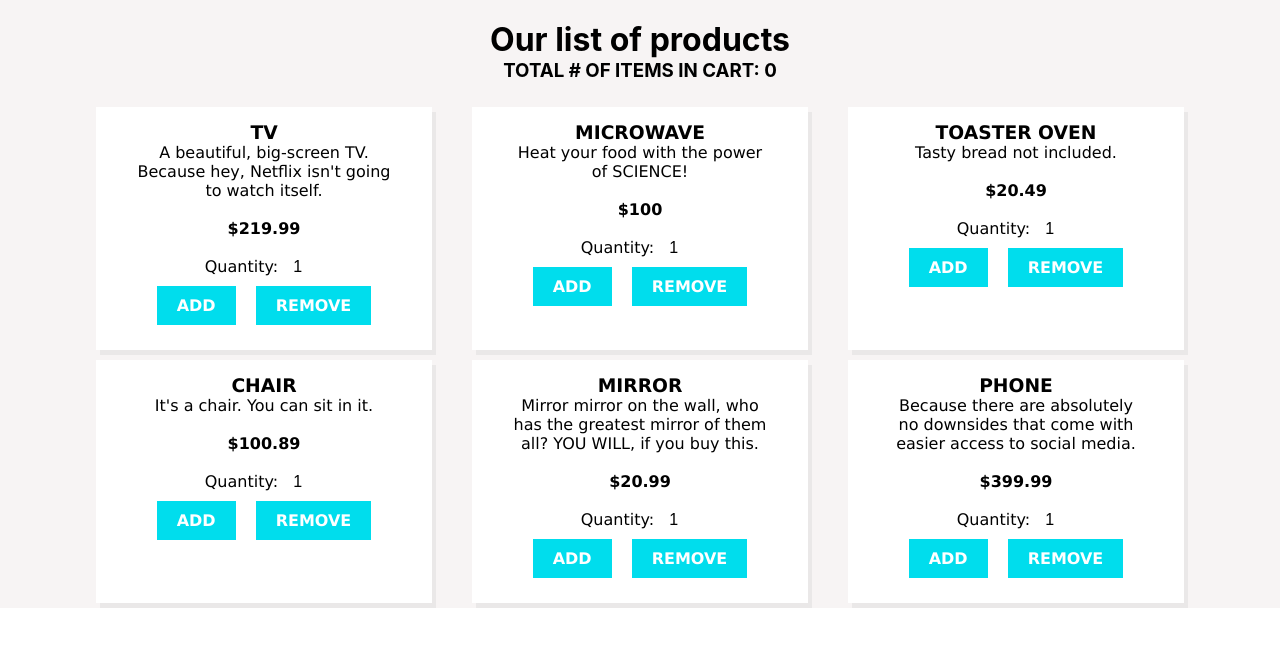
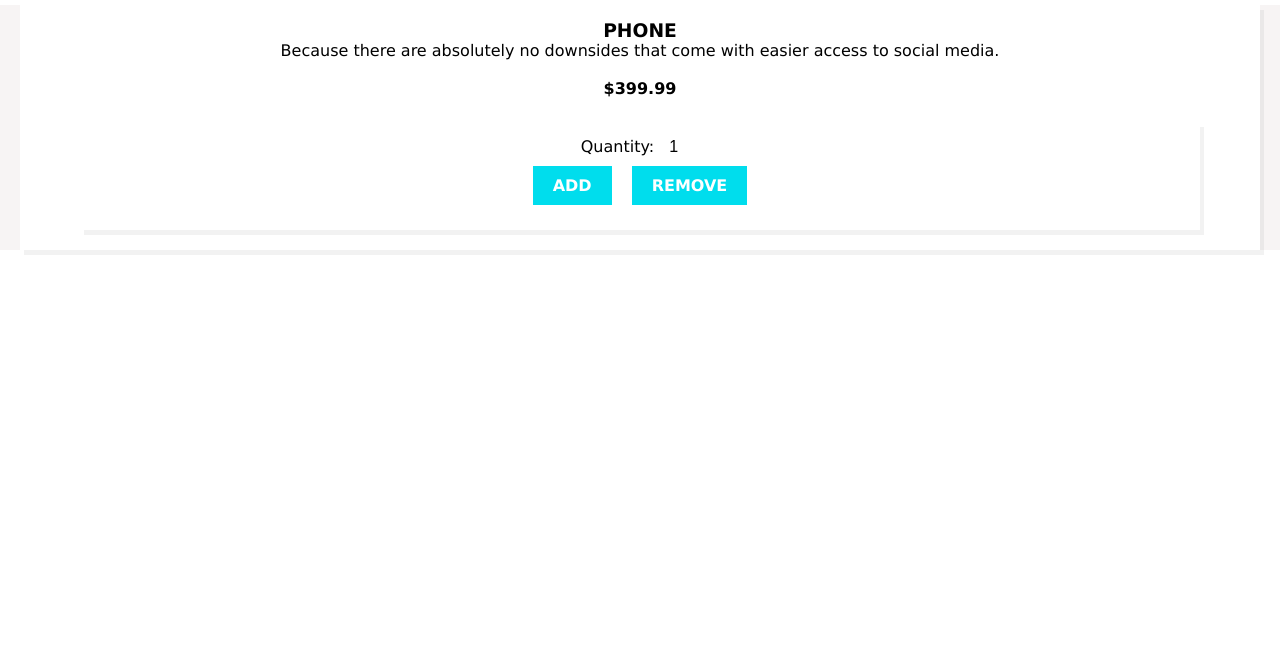
Before and after one commit to LouisGaravaglia/Shoply, a React (Create React App) app: page /products/2266b2d6-3d71-4356-8065-392f1fceab07 in a window 1280 px wide. Shown: the top 646 px of the page. Built offline with nearby package versions, Linux system fonts and the light colour scheme.

Commit message:
ItemDetails component is being rendered succesfully and Routes and React-Router componetns are being implemented

```diff
--- a/src/App.js
+++ b/src/App.js
@@ -1,13 +1,13 @@
 import React from "react";
 import {useSelector, useDispatch} from "react-redux";
-import ProductList from "./ProductList";
+import Routes from "./Routes";
 import './App.css';
 
 function App() {
   const items = useSelector(store => store.products);
   return (
     <div className="App">
-        <ProductList />
+        <Routes />
     </div>
   );
 }
--- /dev/null
+++ b/src/Cart.js
@@ -0,0 +1,15 @@
+import React from "react";
+import { Link } from "react-router-dom";
+import ItemButtons from "./ItemButtons";
+import './App.css';
+
+function Cart() {
+
+  return (
+      <div>
+          <p>My Cart</p>
+      </div>
+  )
+}
+
+export default Cart;
--- a/src/Item.js
+++ b/src/Item.js
@@ -1,49 +1,20 @@
-import React, { useState } from "react";
-import {useSelector, useDispatch} from "react-redux";
-import { addToCart, removeFromCart } from "./actions";
+import React from "react";
+import { Link } from "react-router-dom";
+import ItemButtons from "./ItemButtons";
 import './App.css';
 
 function Item({idx, name, price, description, url}) {
-    const [quantity, setQuantity] = useState(1);
-    const dispatch = useDispatch();
-    const cart = useSelector(store => store.cart)
 
-    const handleChange = (e) => {
-        setQuantity(e.target.value)
-        console.log("hi");
-    }
-    const add = (id, quantity) => {
-      dispatch(addToCart(id, quantity));
-      console.log(id);
-      console.log("Cart after adding: ", cart);
-  };
-    const remove = (id) => {
-      dispatch(removeFromCart(id));
-      console.log(id);
-      console.log("Cart after removing: ", cart);
-  };
   return (
+      <Link to={`/products/${idx}`}>
     <div className="Item">
        <h3>{name.toUpperCase()}</h3>
-       <p>{description}</p>
        <br></br>
        <h4>${price}</h4>
-       <img src={url} alt=""/>
        <br></br>
-       <label className="ItemQuantity" htmlFor="quantity">Quantity: </label>
-       <input
-           type="number"
-           min="1"
-           id="quantity"
-           name="quantity"
-           value={quantity}
-           onChange={handleChange}
-       />
-       <div className="ItemButtonGroup">
-       <button onClick={() => add(idx, quantity)}>ADD</button>
-       <button onClick={() => remove(idx)}>REMOVE</button>
-       </div>
+    <ItemButtons idx={idx} />
     </div>
+    </Link>
   );
 }
 
--- /dev/null
+++ b/src/ItemButtons.js
@@ -0,0 +1,44 @@
+import React, { useState } from "react";
+import {useSelector, useDispatch} from "react-redux";
+import { addToCart, removeFromCart } from "./actions";
+import './App.css';
+
+function ItemButtons({idx}) {
+    const [quantity, setQuantity] = useState(1);
+    const dispatch = useDispatch();
+    const cart = useSelector(store => store.cart)
+
+    const handleChange = (e) => {
+        setQuantity(e.target.value)
+        console.log("hi");
+    }
+    const add = (id, quantity) => {
+      dispatch(addToCart(id, quantity));
+      console.log(id);
+      console.log("Cart after adding: ", cart);
+  };
+    const remove = (id) => {
+      dispatch(removeFromCart(id));
+      console.log(id);
+      console.log("Cart after removing: ", cart);
+  };
+  return (
+    <div className="Item">
+       <label className="ItemQuantity" htmlFor="quantity">Quantity: </label>
+       <input
+           type="number"
+           min="1"
+           id="quantity"
+           name="quantity"
+           value={quantity}
+           onChange={handleChange}
+       />
+       <div className="ItemButtonGroup">
+       <button onClick={() => add(idx, quantity)}>ADD</button>
+       <button onClick={() => remove(idx)}>REMOVE</button>
+       </div>
+    </div>
+  );
+}
+
+export default ItemButtons;
--- /dev/null
+++ b/src/ItemDetails.js
@@ -0,0 +1,24 @@
+import React from "react";
+import { useParams } from "react-router-dom";
+import { useSelector } from "react-redux";
+import ItemButtons from "./ItemButtons";
+import './App.css';
+
+function ItemDetails() {
+  const { id } = useParams();
+  const {name, description, price, url } = useSelector(store => ({...store.products[id]}));
+
+  return (
+    <div className="Item">
+       <h3>{name.toUpperCase()}</h3>
+       <p>{description}</p>
+       <br></br>
+       <h4>${price}</h4>
+       <img src={url} alt=""/>
+       <br></br>
+    <ItemButtons idx={id} />
+    </div>
+  );
+}
+
+export default ItemDetails;
--- a/src/Routes.js
+++ b/src/Routes.js
@@ -1,14 +1,14 @@
 import {Switch, Route, Redirect} from "react-router-dom";
 import React from "react";
 import ProductList from "./ProductList";
-import ProductDetails from "./ProductDetails";
+import ItemDetails from "./ItemDetails";
 import Cart from "./Cart";
 
 function Routes() {
     return (
         <Switch>
             <Route exact path="/"><ProductList/></Route>
-            <Route exact path="/products/:id"><ProductDetails/></Route>
+            <Route exact path="/products/:id"><ItemDetails /></Route>
             <Route exact path="/cart"><Cart/></Route>
             <Redirect to="/"/>
         </Switch>
--- a/src/index.js
+++ b/src/index.js
@@ -7,6 +7,7 @@ import reportWebVitals from './reportWebVitals';
 import { createStore } from "redux";
 import { Provider } from "react-redux";
 import rootReducer from "./rootReducer";
+import { BrowserRouter } from "react-router-dom";
 
 const store = createStore(rootReducer,
   window.__REDUX_DEVTOOLS_EXTENSION__
@@ -16,9 +17,11 @@ const store = createStore(rootReducer,
 
 ReactDOM.render(
   <Provider store={store}>
+  <BrowserRouter>
   <React.StrictMode>
     <App />
   </React.StrictMode>
+  </BrowserRouter>
   </Provider>,
   document.getElementById('root')
 );
```
Also changed, not shown: src/NavBar.js (added, +13 -0 lines).
